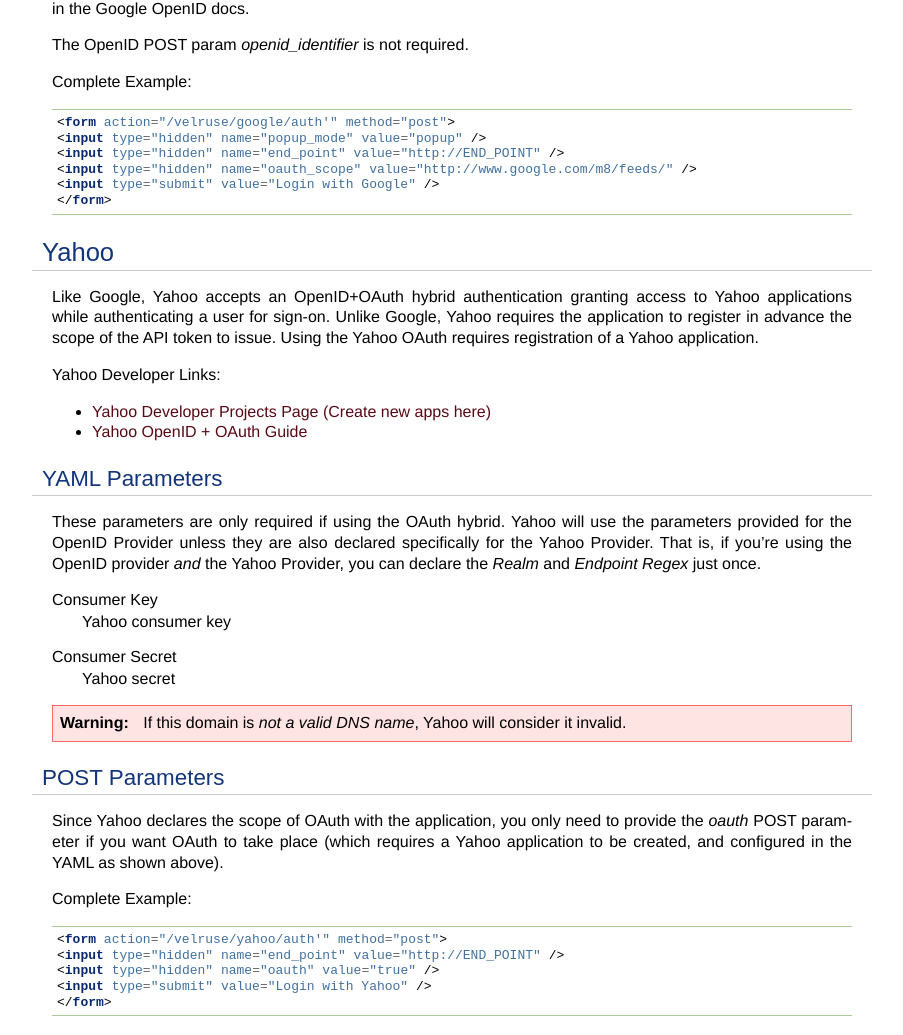
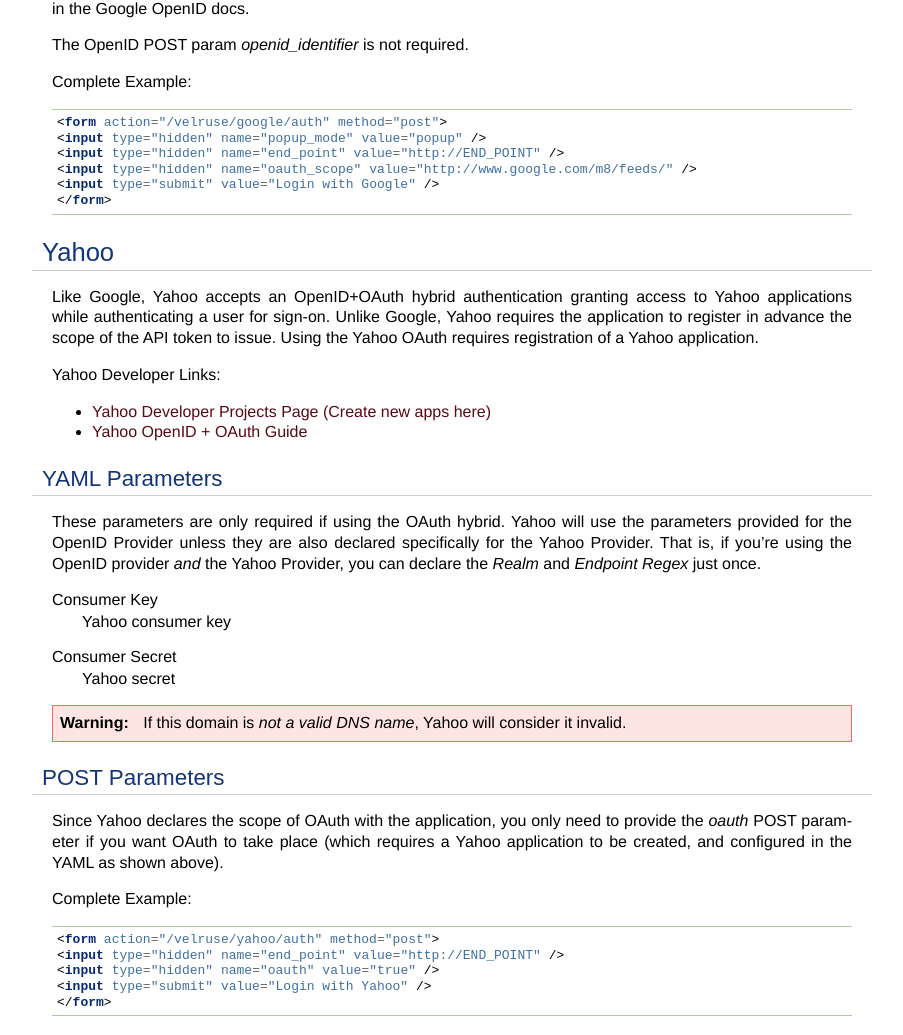
Before and after one commit to bbangert/velruse, a Sphinx documentation site: the page built from docs/providers.rst, in a window 1280 px wide and 1400 px high, scrolled down 2708 px. Shown: the part 145-1180 px from the top of the window, without its empty margins (198-1101 px from the left). Built offline with Sphinx 7.4.7, drawn with Linux system fonts in a browser that asks for light colours; some of the changed text lies outside the part shown.

Commit message:
Removed ' cruft from end of example provider form actions.

```diff
--- a/docs/providers.rst
+++ b/docs/providers.rst
@@ -155,7 +155,7 @@
 
 .. code-block:: html
 
-    <form action="/velruse/google/auth'" method="post">
+    <form action="/velruse/google/auth" method="post">
     <input type="hidden" name="popup_mode" value="popup" />
     <input type="hidden" name="end_point" value="http://END_POINT" />
     <input type="hidden" name="oauth_scope" value="http://www.google.com/m8/feeds/" />
@@ -200,7 +200,7 @@
 
 .. code-block:: html
 
-    <form action="/velruse/yahoo/auth'" method="post">
+    <form action="/velruse/yahoo/auth" method="post">
     <input type="hidden" name="end_point" value="http://END_POINT" />
     <input type="hidden" name="oauth" value="true" />
     <input type="submit" value="Login with Yahoo" />
@@ -233,7 +233,7 @@
 
 .. code-block:: html
 
-    <form action="/velruse/twitter/auth'" method="post">
+    <form action="/velruse/twitter/auth" method="post">
     <input type="hidden" name="end_point" value="http://END_POINT" />
     <input type="submit" value="Login with Twitter" />
     </form>
@@ -285,6 +285,6 @@
 
 .. code-block:: html
 
-    <form action="/velruse/live/auth'" method="post">
+    <form action="/velruse/live/auth" method="post">
     <input type="submit" value="Login with Windows Live" />
     </form>
```
